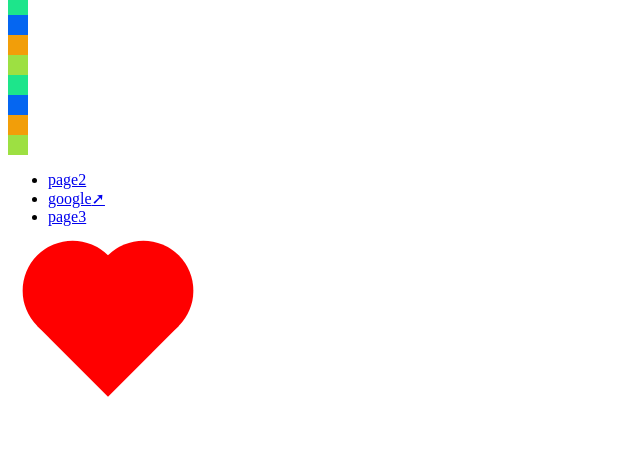
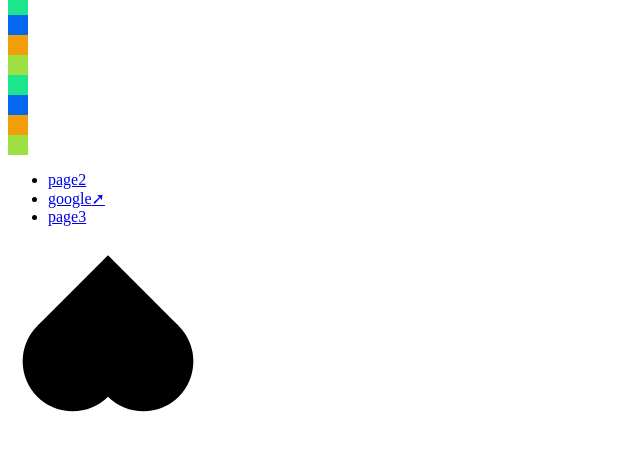
Before and after one commit to MaximeThirion/Simplon, a PHP site: page / in a window 1280 px wide. Shown: the part 508-975 px from the top of the page, without its empty margins (0-640 px from the left). Before the commit the page ends 905 px from the top, so only its background shows below. Run offline with PHP 8.4, Linux system fonts and the light colour scheme.

Commit message:
Exercice 24

```diff
--- a/Exercice 24/style.css
+++ b/Exercice 24/style.css
@@ -54,7 +54,7 @@ li a[href *= "google"]::after {
     height: 100px;
     width: 100px;
     display: block;
-    background-color: red;
+    background-color: black;
     transform: rotate(45deg);
     margin: 50px 100px 50px 50px;
     position: relative;
@@ -67,8 +67,8 @@ li a[href *= "google"]::after {
     height: 100px;
     width: 100px;
     border-radius: 50%;
-    background-color: red;
-    top: -50px;
+    background-color: black;
+    top: 50px;
 }
 
 #heart::after {
@@ -78,7 +78,7 @@ li a[href *= "google"]::after {
     height: 100px;
     width: 100px;
     border-radius: 50%;
-    background-color: red;
+    background-color: black;
     top: -100px;
-    left: -50px;
+    left: 50px;
 }
```
